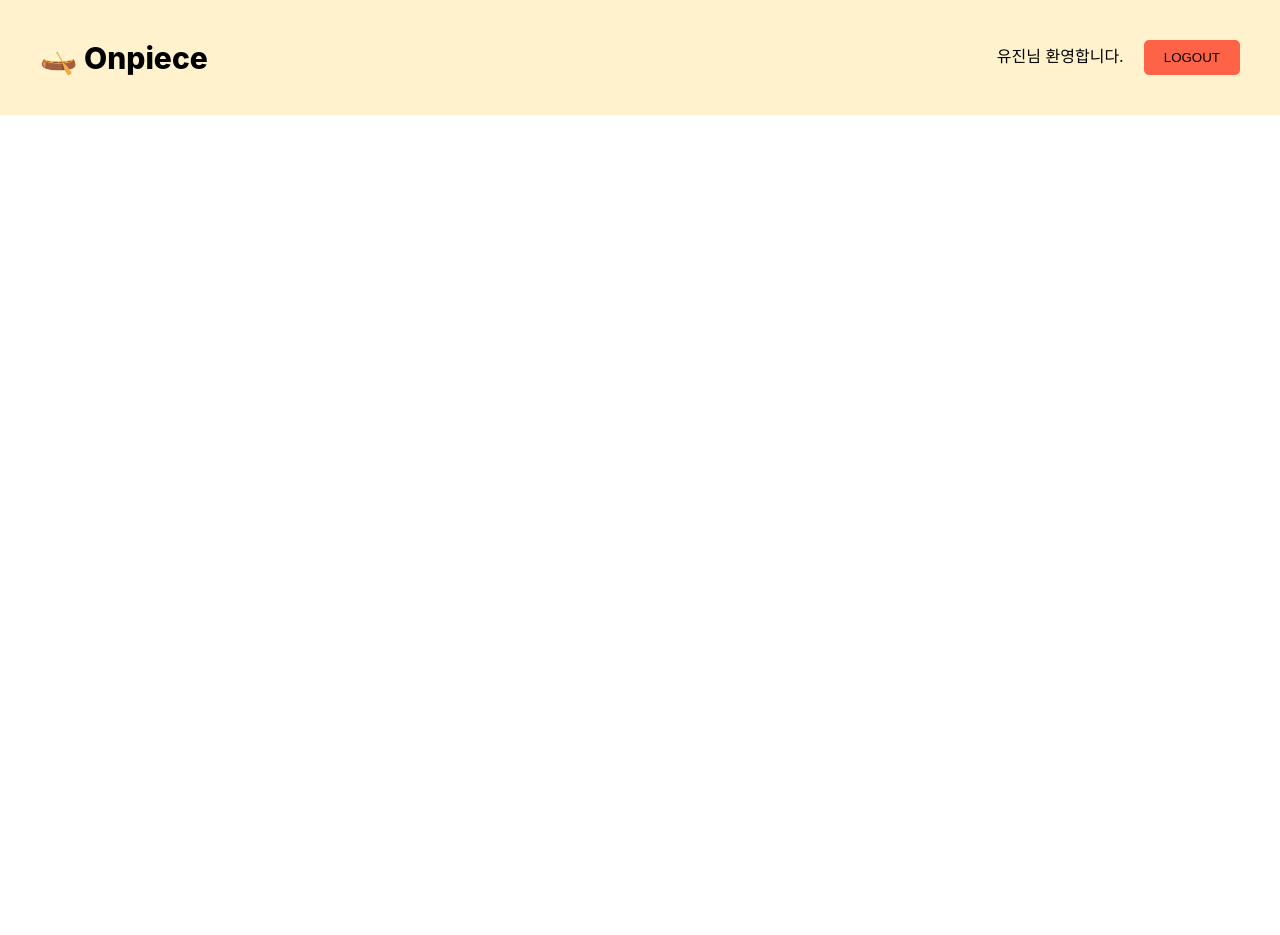
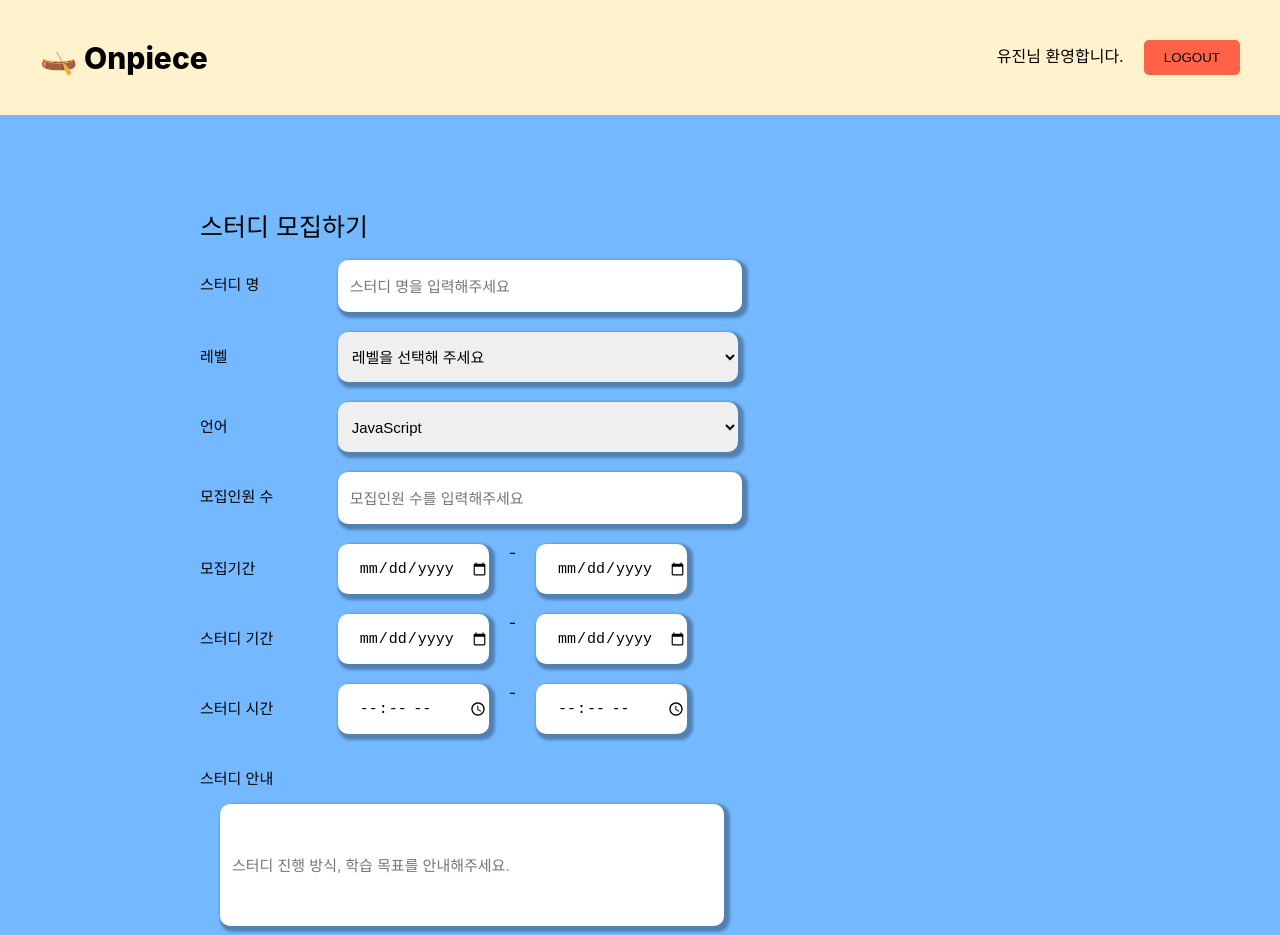
Before and after one commit to YujeanSohn/onpiece_client, a React (Create React App) app: page /postedit in a window 1280 px wide. Before the commit the page ends 800 px from the top, so only its background shows below. Built offline with nearby package versions, Linux system fonts and the light colour scheme.

Commit message:
add post-edit-page

```diff
--- a/src/components/Tag.js
+++ b/src/components/Tag.js
@@ -8,7 +8,7 @@ const Wrapper = styled.span`
   background-color: ${(props) => props.bgColor};
 `;
 
-function Tag({ type, text }) {
+function Tag({ type, text, handler }) {
   let bgColor = "";
   if (type === "level") {
     switch (text) {
@@ -29,27 +29,53 @@ function Tag({ type, text }) {
 
   if (type === "category") {
     switch (text) {
-      case "java":
-        bgColor = "#fab1a0";
+      case "javascript":
+        bgColor = "#55efc4";
         break;
-      case "javascript":
+      case "HTML/CSS":
         bgColor = "#81ecec";
         break;
-      case "react":
-        bgColor = "#a29bfe";
+      case "SQL":
+        bgColor = "#00b894";
         break;
-      case "spring":
+      case "Python":
+        bgColor = "#00cec9";
+        break;
+      case "TypeScript":
+        bgColor = "#0984e3";
+        break;
+      case "Java":
+        bgColor = "#6c5ce7";
+        break;
+      case "Bash/Shell":
+        bgColor = "#b2bec3";
+        break;
+      case "C#":
+        bgColor = "#dfe6e9";
+        break;
+      case "C++":
+        bgColor = "#ffeaa7";
+        break;
+      case "PHP":
         bgColor = "#fdcb6e";
         break;
-      case "node":
-        bgColor = "#636e72";
-        break;
+
       default:
         console.log("wrong category type");
         bgColor = "#cccccc";
     }
   }
-  return <Wrapper bgColor={bgColor}>{text}</Wrapper>;
+
+  let cancel = "";
+  if (type === "category") {
+    cancel = "X";
+  }
+
+  return (
+    <Wrapper onClick={handler} bgColor={bgColor}>
+      {text} {cancel}
+    </Wrapper>
+  );
 }
 
 export default Tag;
--- a/src/pages/PostEditPage.js
+++ b/src/pages/PostEditPage.js
@@ -1,18 +1,229 @@
 import React from "react";
 import styled from "styled-components";
+import Button from "../components/Button";
+
+import { useState } from "react";
+import Tag from "../components/Tag";
 
 function PostEditPage() {
+  const [selectedOptions, setSelectedOptions] = useState([]);
+
+  const filterDuplication = selectedOptions.filter((element, index) => {
+    return selectedOptions.indexOf(element) === index;
+  });
+
+  const handleSelect = (value) => {
+    setSelectedOptions([...selectedOptions, value]);
+  };
+  const handleDelete = (target) => {
+    const updated = selectedOptions.filter((selected) => selected !== target);
+    setSelectedOptions(updated);
+  };
+
   return (
     <Container>
-      <div>모집하기</div>
-      <div></div>
+      <Title>스터디 모집하기</Title>
+      <RegisterForm>
+        <InputWrapper>
+          <Label>스터디 명</Label>
+          <Content>
+            <Recruits
+              placeholder="스터디 명을 입력해주세요"
+              required
+            ></Recruits>
+          </Content>
+        </InputWrapper>
+        <InputWrapper>
+          <Label>레벨</Label>
+          <Content>
+            <PostSelect>
+              <option>레벨을 선택해 주세요</option>
+              <option value="초급">초급</option>
+              <option value="중급">중급</option>
+              <option value="고급">고급</option>
+            </PostSelect>
+          </Content>
+        </InputWrapper>
+        <div>
+          <InputWrapper>
+            <Label>언어</Label>
+            <Content>
+              <PostSelect onChange={(e) => handleSelect(e.target.value)}>
+                <option disabled>언어을 선택해 주세요</option>
+                <option value="JavaScript">JavaScript</option>
+                <option value="HTML/CSS">HTML/CSS</option>
+                <option value="SQL">SQL</option>
+                <option value="Python">Python</option>
+                <option value="TypeScript">TypeScript</option>
+                <option value="Java">Java</option>
+                <option value="Bash/Shell">Bash/Shell</option>
+                <option value="C#">C#</option>
+                <option value="C++">C++</option>
+                <option value="PHP">PHP</option>
+              </PostSelect>
+            </Content>
+          </InputWrapper>
+          <div>
+            {filterDuplication.map((select) => (
+              <Tag
+                text={select}
+                type={`category`}
+                handler={() => handleDelete(select)}
+              >
+                {select}
+              </Tag>
+            ))}
+          </div>
+        </div>
+        <InputWrapper>
+          <Label>모집인원 수</Label>
+          <Content>
+            <Recruits
+              type="number"
+              placeholder="모집인원 수를 입력해주세요"
+              required
+            ></Recruits>
+          </Content>
+        </InputWrapper>
+        <InputWrapper>
+          <Label>모집기간</Label>
+          <Content>
+            <DateInput type="date" />
+            <>-</>
+            <DateInput type="date" />
+          </Content>
+        </InputWrapper>
+        <InputWrapper>
+          <Label>스터디 기간</Label>
+          <Content>
+            <DateInput type="date" />
+            <>-</>
+            <DateInput type="date" />
+          </Content>
+        </InputWrapper>
+        <InputWrapper>
+          <Label>스터디 시간</Label>
+          <Content>
+            <DateInput type="time" />
+            <>-</>
+            <DateInput type="time" />
+          </Content>
+        </InputWrapper>
+      </RegisterForm>
+      <Label>스터디 안내</Label>
+      <Content>
+        <StudyDesc
+          placeholder="스터디 진행 방식, 학습 목표를 안내해주세요."
+          required
+        ></StudyDesc>
+      </Content>
+      <ButtonBox>
+        <ResetButton type="reset">초기화</ResetButton>
+        <Button text={`가입하기`} width={`180px`} />
+      </ButtonBox>
     </Container>
   );
 }
-const Container = styled.div`
+
+const Container = styled.form`
+  width: 80%;
+  height: 90vh;
+  background-color: #74b9ff;
+  display: flex;
+  flex-direction: column;
+  padding-left: 200px;
+  padding-top: 100px;
+  overflow-x: hidden;
+`;
+
+const Title = styled.div`
+  font-size: 25px;
+`;
+
+const RegisterForm = styled.div`
+  width: 1000px;
+  flex-direction: column;
+`;
+
+const InputWrapper = styled.div`
   width: 100%;
-  height: 100vh;
-  background-color: #74b9ff;
+  margin: 20px 0;
+  display: flex;
+  flex-direction: row;
+`;
+
+const Label = styled.div`
+  font-size: 15px;
+  width: 20%;
+  line-height: 50px;
+`;
+
+const Content = styled.div`
+  width: 150%;
+  display: flex;
+`;
+
+const Recruits = styled.input`
+  border: white;
+  width: 400px;
+  height: 50px;
+  margin-right: 20px;
+  margin-left: 20px;
+  border-radius: 10px;
+  box-shadow: 3px 3px 3px 3px rgba(0, 0, 0, 0.3);
+  font-size: 15px;
+  text-indent: 10px;
+`;
+
+const DateInput = styled.input`
+  border: white;
+  width: 150px;
+  height: 50px;
+  margin-right: 20px;
+  margin-left: 20px;
+  border-radius: 10px;
+  box-shadow: 3px 3px 3px 3px rgba(0, 0, 0, 0.3);
+  font-size: 15px;
+  text-indent: 10px;
+`;
+
+const PostSelect = styled.select`
+  border: white;
+  width: 400px;
+  height: 50px;
+  margin-right: 20px;
+  margin-left: 20px;
+  border-radius: 10px;
+  box-shadow: 3px 3px 3px 3px rgba(0, 0, 0, 0.3);
+  font-size: 15px;
+  text-indent: 10px;
+`;
+
+const StudyDesc = styled.input`
+  border: white;
+  width: 500px;
+  height: 120px;
+  margin-right: 20px;
+  margin-left: 20px;
+  border-radius: 10px;
+  box-shadow: 3px 3px 3px 3px rgba(0, 0, 0, 0.3);
+  font-size: 15px;
+  text-indent: 10px;
+`;
+
+const ButtonBox = styled.div`
+  width: 500px;
+  margin-top: 40px;
+  margin-left: 30px;
+  display: flex;
+  justify-content: space-around;
+`;
+
+const ResetButton = styled.button`
+  background-color: tomato;
+  width: 180px;
+  border: none;
+  border-radius: 5px;
 `;
 
 export default PostEditPage;
--- a/src/shared/Routes.js
+++ b/src/shared/Routes.js
@@ -5,6 +5,7 @@ import Layout from "./Layout";
 import Home from "../pages/Home";
 import LoginPage from "../pages/LoginPage";
 import Detail from "../pages/Detail";
+import PostEditPage from "../pages/PostEditPage";
 
 const Router = () => {
   const [bodyHeight, setBodyHeight] = useState(0);
@@ -21,6 +22,7 @@ const Router = () => {
           <Route path="/" element={<Home minHeight={bodyHeight} />} />
           <Route path="/login" element={<LoginPage />} />
           <Route path="/post/:id" element={<Detail minHeight={bodyHeight} />} />
+          <Route path="/postedit" element={<PostEditPage />} />
         </Routes>
       </BrowserRouter>
     </Layout>
```
